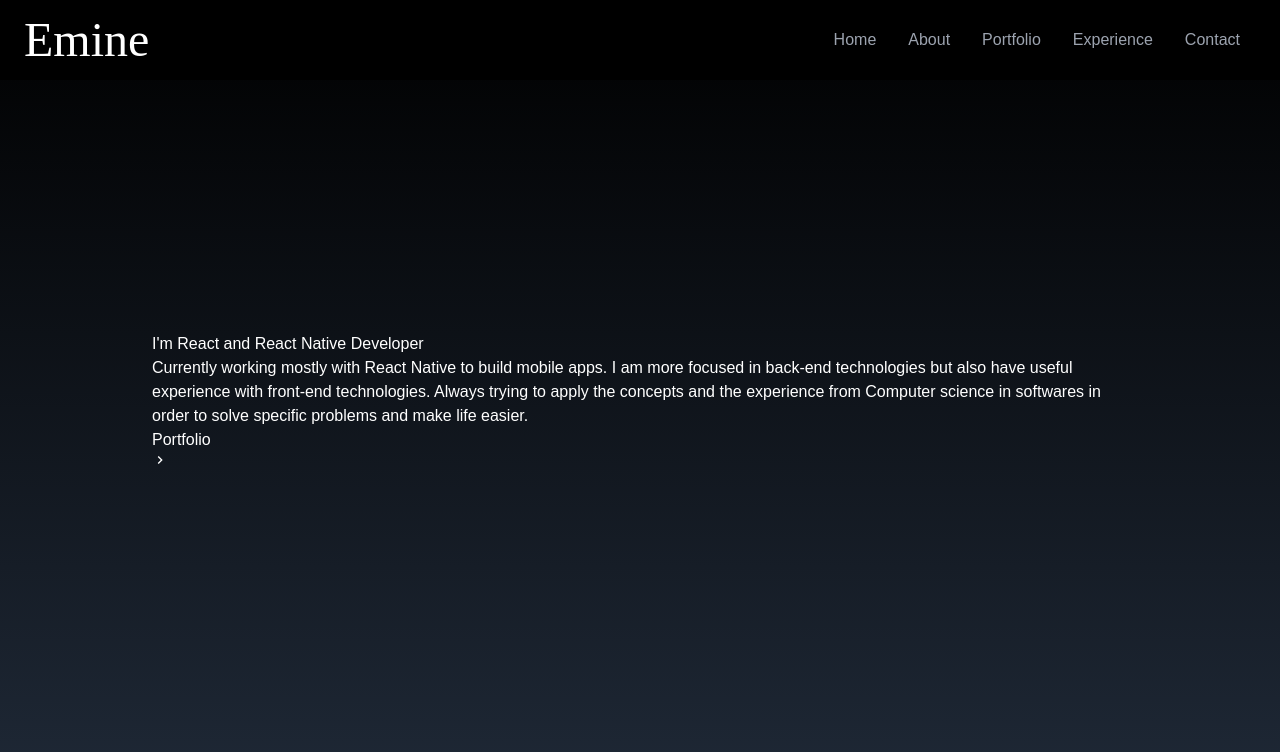
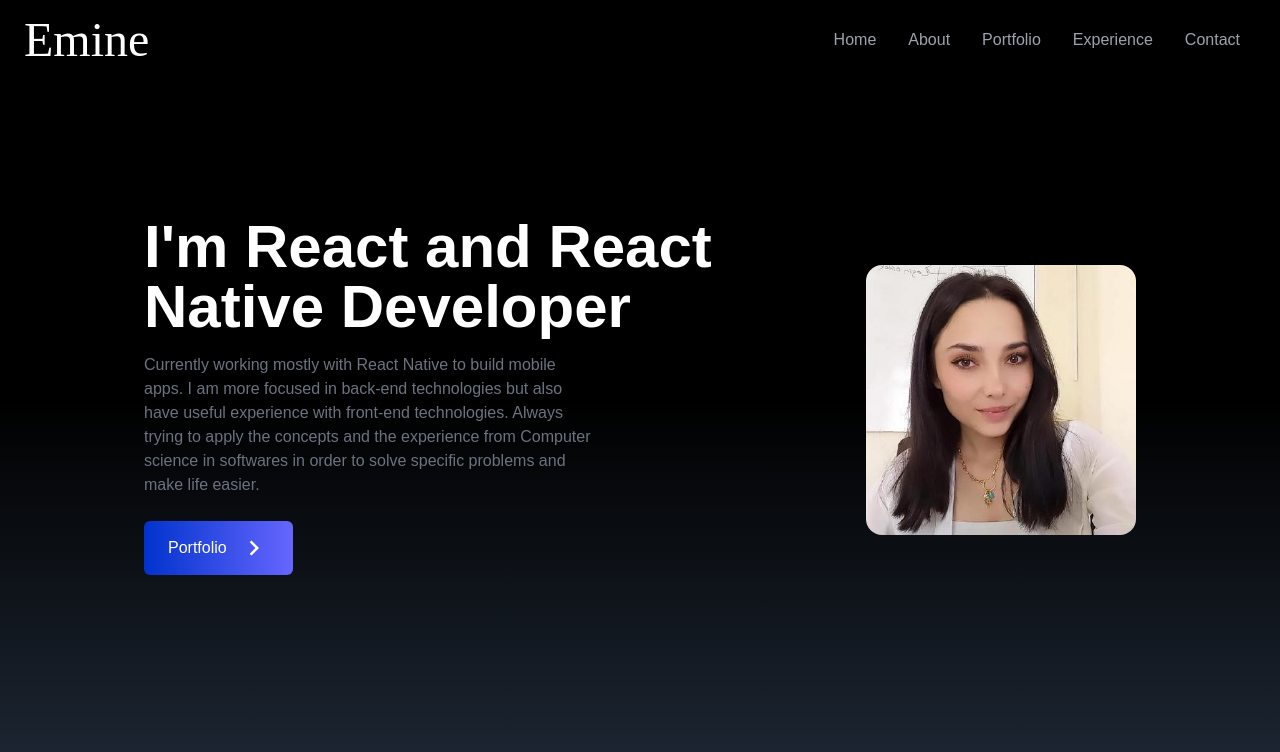
Before and after one commit to EmineTekcan/Portfolio-Website, a React (Create React App) app: page / in a window 1280 px wide. Shown: the top 752 px of the page. Built offline with nearby package versions, Linux system fonts and the light colour scheme.

Commit message:
Home page completed

```diff
--- a/src/components/Home.jsx
+++ b/src/components/Home.jsx
@@ -1,13 +1,14 @@
 import React from 'react'
 import { MdOutlineKeyboardArrowRight } from 'react-icons/md'
+import Admin from '../assets/emine.jpg'
 
 const Home = () => {
     return (
-        <div className='h-screen w-full bg-gradient-to-b from-black to-gray-800 text-white'>
-            <div className='max-w-screen-lg mx-auto flex flex-col items-center justify-center h-full px-6 md:flex-row'>
-                <div>
-                    <h2>I'm React and React Native Developer</h2>
-                    <p>
+        <div className='h-screen w-full bg-gradient-to-b from-black via-black to-gray-800'>
+            <div className='max-w-screen-lg mx-auto flex flex-col items-center justify-center h-full px-4 md:flex-row'>
+                <div className='flex flex-col justify-center h-3/5 text-white'>
+                    <h2 className='text-4xl font-bold sm:text-6xl'>I'm React and React Native Developer</h2>
+                    <p className='text-gray-500 py-4 max-w-md'>
                         Currently working mostly with React Native to
                         build mobile apps. I am more focused in back-end
                         technologies but also have useful experience with front-end
@@ -16,14 +17,23 @@ const Home = () => {
                         and make life easier.
                     </p>
                     <div>
-                        <button>
+                        <button
+                         className='flex group text-white w-fit px-6 py-3 my-2 rounded-md
+                        items-center hover:scale-105
+                         bg-gradient-to-r from-[#0033cc] to-[#6666ff]
+                         '>
                             Portfolio
-                            <span>
-                                <MdOutlineKeyboardArrowRight />
+                            <span className='ml-3 group-hover:rotate-90 duration-300'>
+                                <MdOutlineKeyboardArrowRight size={30} />
                             </span>
                         </button>
+
                     </div>
                 </div>
+                <div>
+                    <img alt="Admin" src={Admin} className='rounded-2xl mx-auto w-2/3 md:w-full' />
+                </div>
+
             </div>
         </div>
     )
```
Also changed, not shown: src/assets/emine.jpg (added).
